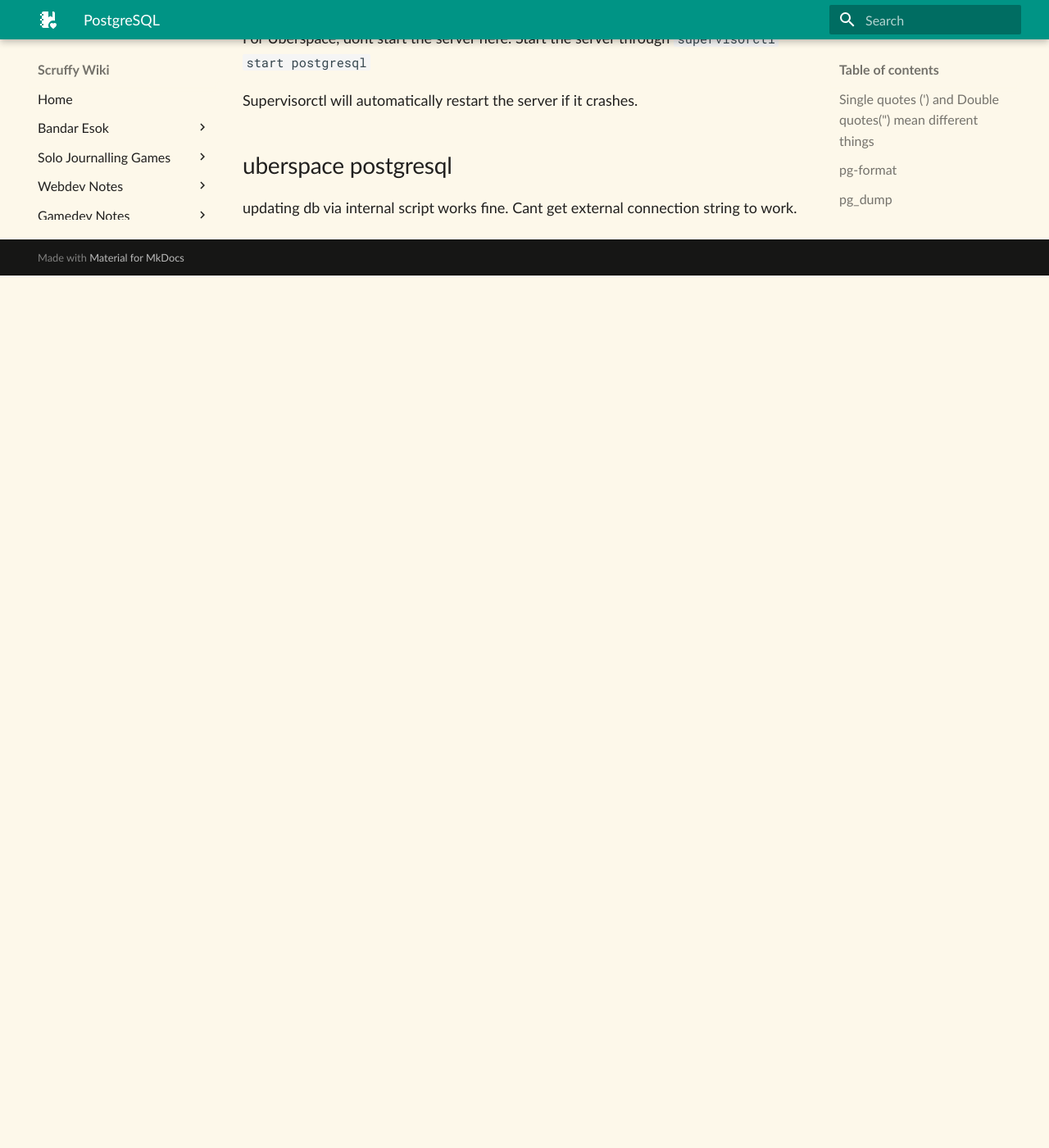
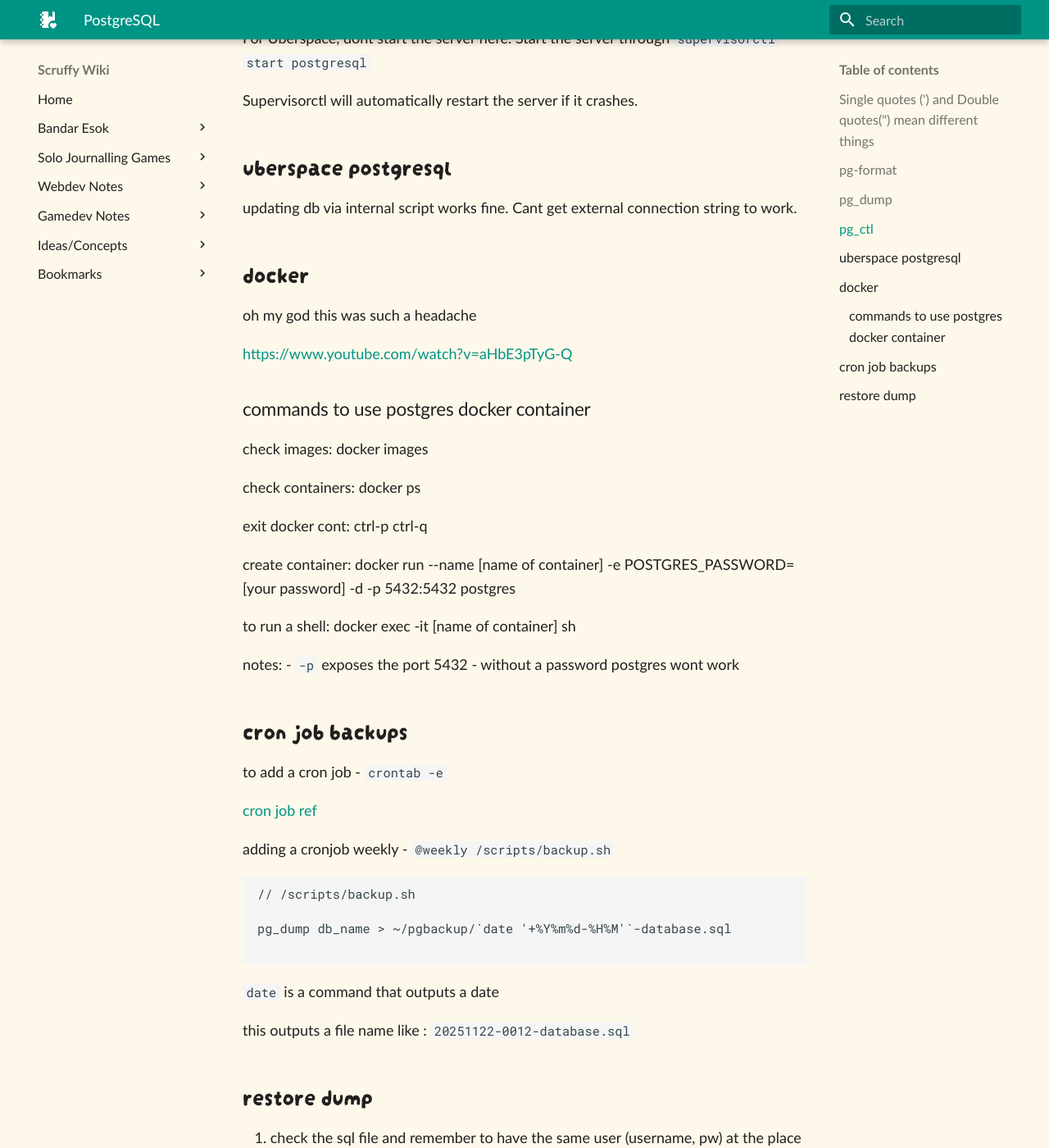
Before and after one commit to muahchee/scruffyWiki, an MkDocs documentation site: the page built from docs/notes/webdevNotes/PostgreSQL.md, in a window 1280 px wide and 1400 px high, scrolled down 1446 px. Shown: the whole window at 82% size. Built offline with MkDocs 1.6.1 and Material for MkDocs 9.7.7, drawn with Linux system fonts in a browser that asks for light colours; some web fonts are replaced; before the commit the page ends 1782 px from its top, so only the background shows below that; some of the changed text lies outside the part shown.

Commit message:
add more notes

````diff
--- a/docs/notes/webdevNotes/PostgreSQL.md
+++ b/docs/notes/webdevNotes/PostgreSQL.md
@@ -56,3 +56,63 @@ Supervisorctl will automatically restart the server if it crashes.
 ## uberspace postgresql
 
 updating db via internal script works fine. Cant get external connection string to work.
+
+## docker
+
+oh my god this was such a headache
+
+[https://www.youtube.com/watch?v=aHbE3pTyG-Q](https://www.youtube.com/watch?v=aHbE3pTyG-Q)
+
+### commands to use postgres docker container
+
+check images: docker images
+
+check containers: docker ps
+
+exit docker cont: ctrl-p ctrl-q
+
+create container: docker run --name [name of container] -e POSTGRES_PASSWORD=[your password] -d -p 5432:5432 postgres
+
+to run a shell: docker exec -it [name of container] sh
+
+notes:
+- `-p` exposes the port 5432
+- without a password postgres wont work
+
+## cron job backups
+
+to add a cron job - `crontab -e`
+
+[cron job ref](https://tecadmin.net/crontab-in-linux-with-20-examples-of-cron-schedule/)
+
+adding a cronjob weekly - `@weekly /scripts/backup.sh`
+
+```
+// /scripts/backup.sh
+
+pg_dump db_name > ~/pgbackup/`date '+%Y%m%d-%H%M'`-database.sql
+
+```
+
+`date` is a command that outputs a date
+
+this outputs a file name like : `20251122-0012-database.sql`
+
+
+## restore dump
+
+1. check the sql file and remember to have the same user (username, pw) at the place you want to restore.
+
+`CREATE USER username WITH PASSWORD 'password'`
+
+2. also create a database for the new user.
+
+`CREATE DATABASE username OWNER username`
+
+3. then, create a target database for the dump with the previously created user as the owner
+
+`CREATE DATABASE dumpdb OWNER username`
+
+4. exit psql and restore the dump
+
+`psql dumpdb < database_dump_file.sql`
````
Also changed, not shown: docs/attachments/text-yxHEyO.txt (added, +19 -0 lines), docs/notes/webdevNotes/Node.js.md (+21 -0 lines), docs/notes/webdevNotes/react.md (+18 -0 lines), docs/notes/webdevNotes/vps-stuff.md (+19 -2 lines), docs/fonts/DarumadropOne-Regular.ttf (added), 1 other file.
